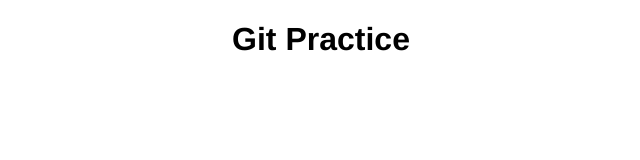
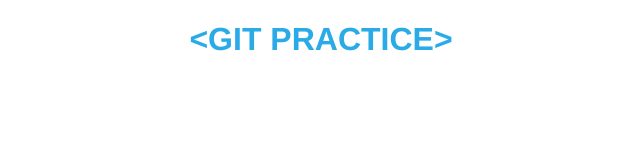
Before and after one commit to andymtv/gitpractice, a plain HTML site: page index.html in a window 1280 px wide. Shown: the whole page, without its empty margins (319-959 px from the left). Drawn offline with Linux system fonts and the light colour scheme.

Commit message:
chaged some styles and also changes a title

```diff
--- a/index.html
+++ b/index.html
@@ -8,7 +8,7 @@
     <link rel="stylesheet" href="style.css">
 </head>
 <body>
-    <h1>Git Practice</h1>
+    <h1>&lt;GIT PRACTICE&gt;</h1>
     <script src="script.js"></script>
 </body>
 </html>
--- a/style.css
+++ b/style.css
@@ -2,4 +2,5 @@ h1 {
     width: 100%;
     font-family: Helvetica;
     text-align: center;
+    color: rgb(42, 171, 231);
 }
```
